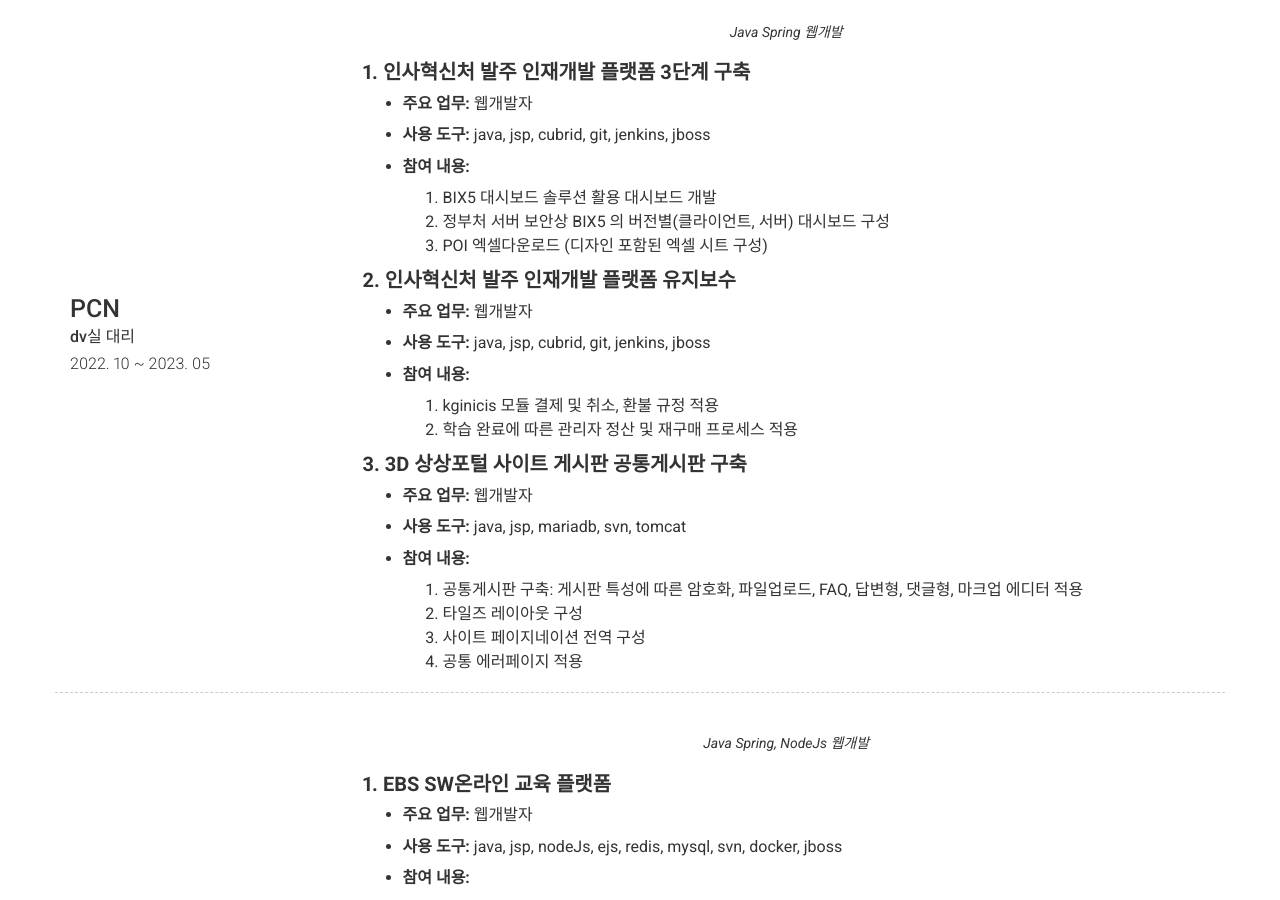
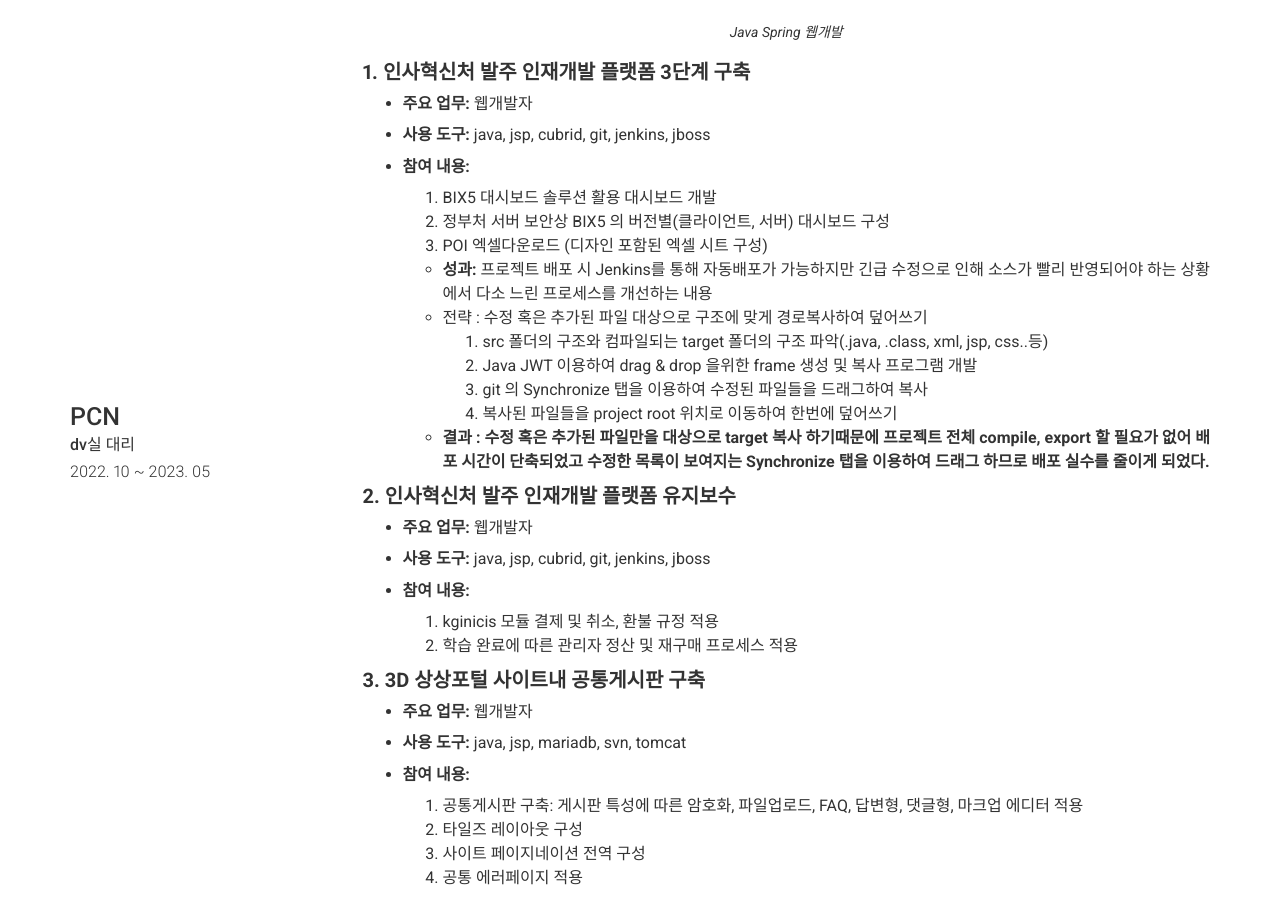
Before and after one commit to sihyeonleee/sihyeonleee.github.io, a Jekyll site: the page built from index.md, in a window 1280 px wide and 900 px high, scrolled down 3255 px. Built offline with Jekyll 4.4.1, drawn with Linux system fonts in a browser that asks for light colours; nearby versions of some CDN libraries.

Commit message:
no message

```diff
--- a/_config.yml
+++ b/_config.yml
@@ -260,6 +260,18 @@ content:
             2. 정부처 서버 보안상 BIX5 의 버전별(클라이언트, 서버) 대시보드 구성
             4. POI 엑셀다운로드 (디자인 포함된 엑셀 시트 구성)
 
+            - **성과:**
+            프로젝트 배포 시 Jenkins를 통해 자동배포가 가능하지만 긴급 수정으로 인해
+            소스가 빨리 반영되어야 하는 상황에서 다소 느린 프로세스를 개선하는 내용
+            - 전략 : 수정 혹은 추가된 파일 대상으로 구조에 맞게 경로복사하여 덮어쓰기
+              1. src 폴더의 구조와 컴파일되는 target 폴더의 구조 파악(.java, .class, xml, jsp, css..등)
+              2. Java JWT 이용하여 drag & drop 을위한 frame 생성 및 복사 프로그램 개발
+              3. git 의 Synchronize 탭을 이용하여 수정된 파일들을 드래그하여 복사
+              4. 복사된 파일들을 project root 위치로 이동하여 한번에 덮어쓰기
+            - **결과 : 수정 혹은 추가된 파일만을 대상으로 target 복사 하기때문에 프로젝트
+              전체 compile, export 할 필요가 없어 배포 시간이 단축되었고 수정한 목록이 보여지는
+              Synchronize 탭을 이용하여 드래그 하므로 배포 실수를 줄이게 되었다.**
+
           **2. 인사혁신처 발주 인재개발 플랫폼 유지보수**
           ---
           - **주요 업무:**
@@ -272,7 +284,7 @@ content:
             1. kginicis 모듈 결제 및 취소, 환불 규정 적용
             2. 학습 완료에 따른 관리자 정산 및 재구매 프로세스 적용
 
-          **3. 3D 상상포털 사이트 게시판 공통게시판 구축**
+          **3. 3D 상상포털 사이트내 공통게시판 구축**
           ---
           - **주요 업무:**
           웹개발자
```
